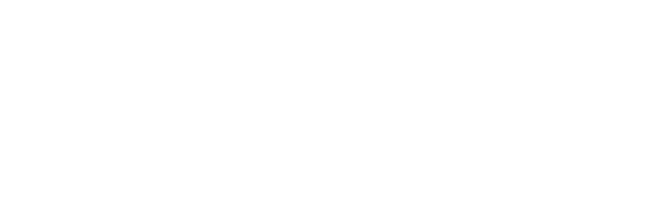
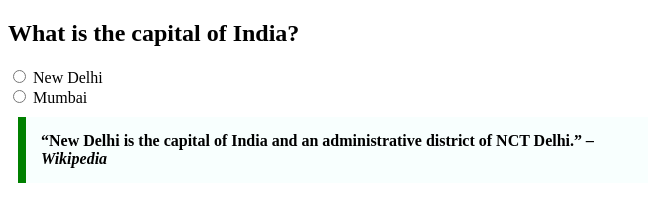
Before and after one commit to acciojob/trivia-rohitkumar-7, a website: page main.html in a window 1280 px wide. Shown: the whole page, without its empty margins (0-648 px from the left). Drawn offline with Linux system fonts and the light colour scheme.

Commit message:
created a submission

```diff
--- a/main.html
+++ b/main.html
@@ -8,6 +8,24 @@
 
 <body>
 	<!-- the entire body must be written by student -->
+	<div class="quiz-container">
+  <h2>What is the capital of India?</h2>
+
+  <form>
+    <label>
+      <input type="radio" name="capital" value="new-delhi"> New Delhi
+    </label><br>
+    <label>
+      <input type="radio" name="capital" value="mumbai"> Mumbai
+    </label>
+  </form>
+
+  <blockquote class="quote">
+    “New Delhi is the capital of India and an administrative district of NCT Delhi.”
+    <cite>– Wikipedia</cite>
+  </blockquote>
+</div>
+
     <script type="text/javascript" src="./script.js">
 </script>
 
--- a/styles.css
+++ b/styles.css
@@ -1,2 +1,10 @@
 
 /* Your CSS Code here. */
+.quote {
+  max-width: 600px;
+  margin: 10px;
+  padding: 15px;
+  border-left: 8px solid green;
+  background-color: #f8fffe;
+  font-weight: bold;
+}
```
